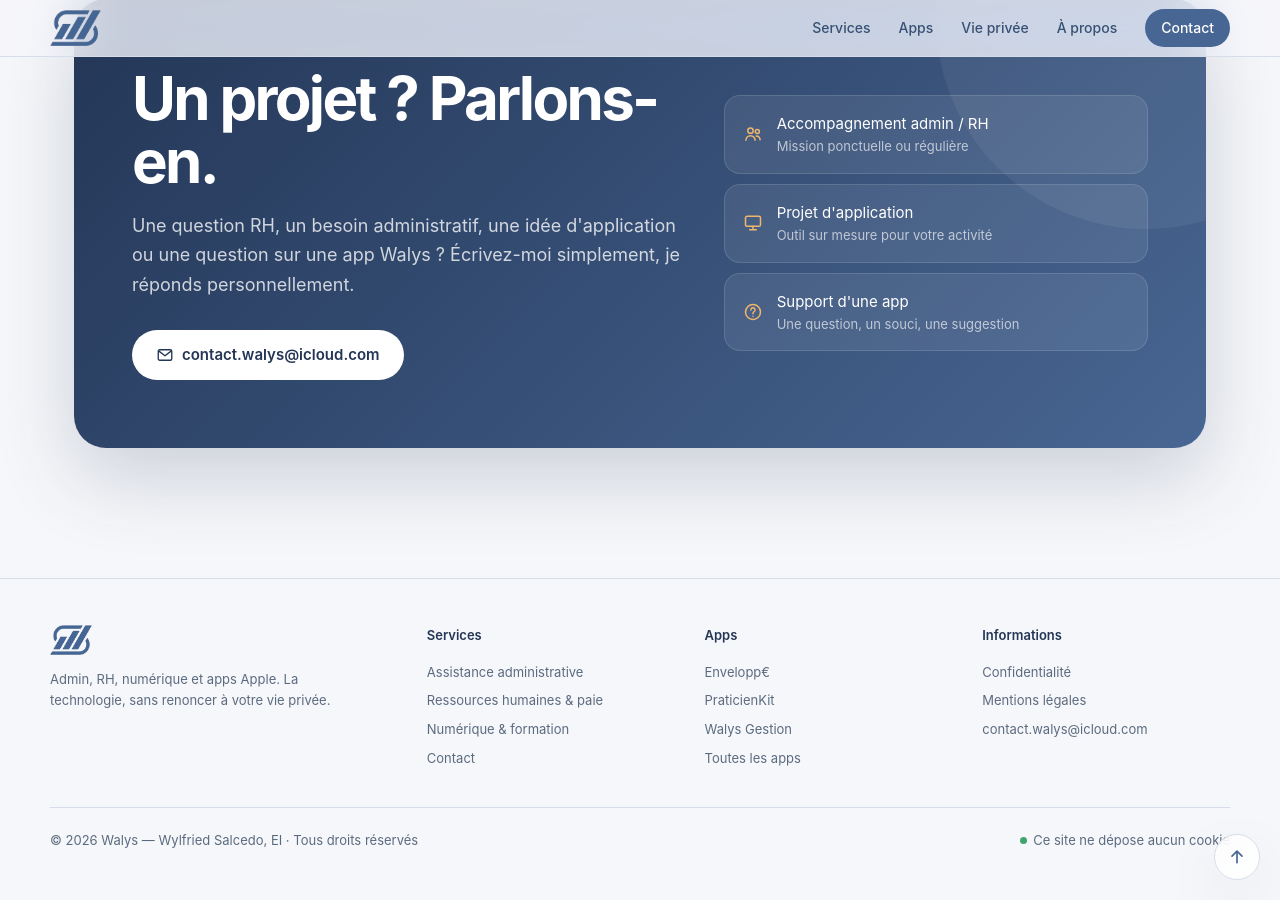
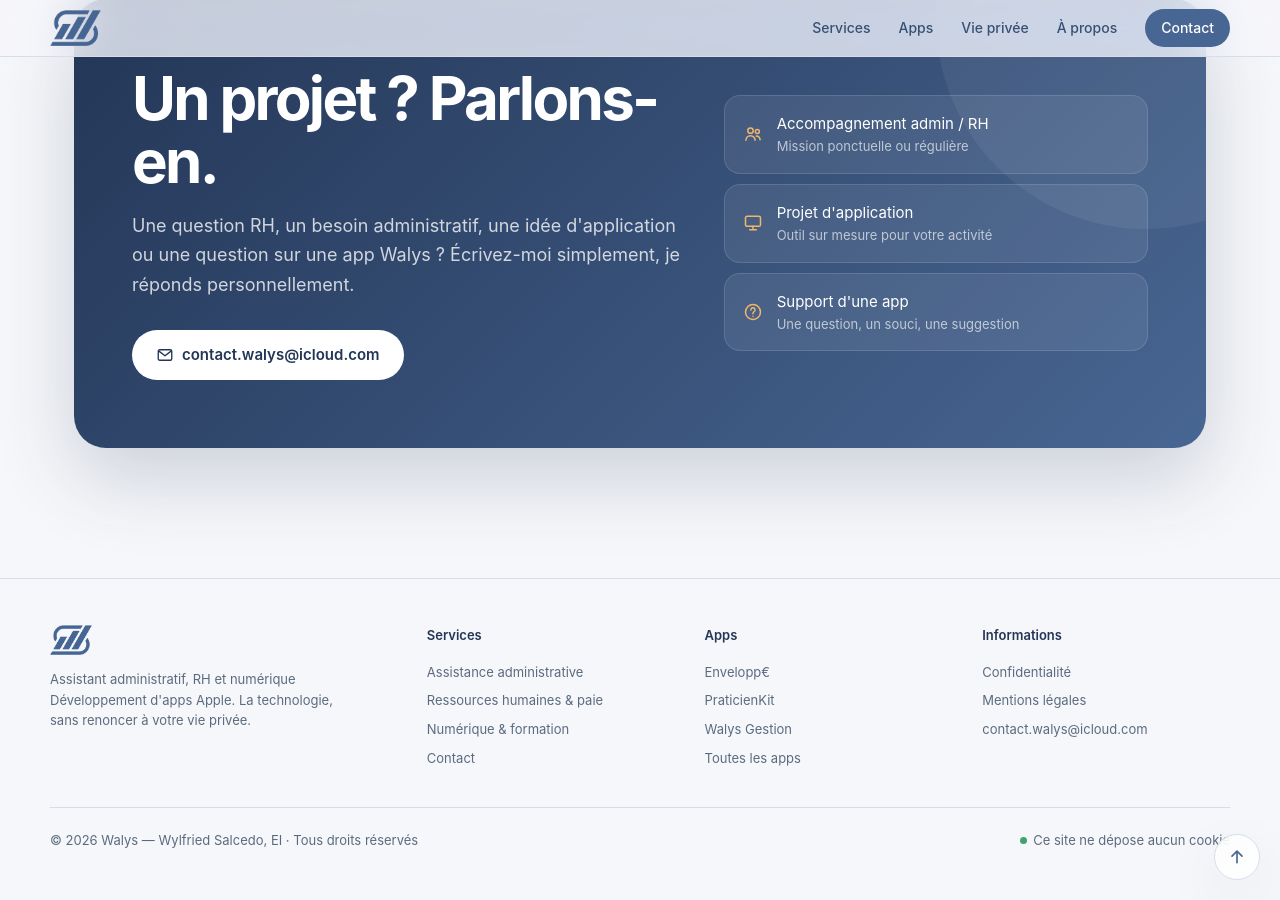
Before and after one commit to Walys-fr/walys-fr.github.io, a Jekyll site: the page built from index.html, in a window 1280 px wide and 900 px high, scrolled down 8190 px. Built offline with Jekyll 4.4.1, drawn with Linux system fonts in a browser that asks for light colours.

Commit message:
Update _data/reglages.yml (via Pages CMS)

```diff
--- a/_data/reglages.yml
+++ b/_data/reglages.yml
@@ -1,11 +1,12 @@
 email: contact.walys@icloud.com
 logo: /assets/images/Logo classic.png
 signature: Wylfried Salcedo, EI
-baseline: Admin, RH, numérique et apps Apple. La technologie, sans renoncer à
-  votre vie privée.
-description_site: Walys accompagne les indépendants et TPE en administratif, RH
-  et numérique, et crée des apps Apple sans pub, sans suivi, avec vos données
-  stockées chez vous.
+baseline: |-
+  Assistant administratif, RH et numérique
+  Développement d'apps Apple. La technologie, sans renoncer à votre vie privée.
+description_site: Walys accompagne les indépendants, TPE et PME en
+  administratif, RH et numérique, et crée des apps Apple sans pub, sans suivi,
+  avec vos données stockées chez vous.
 engagements:
   - Confidentialité totale de vos informations
   - Un interlocuteur unique, joignable
```
